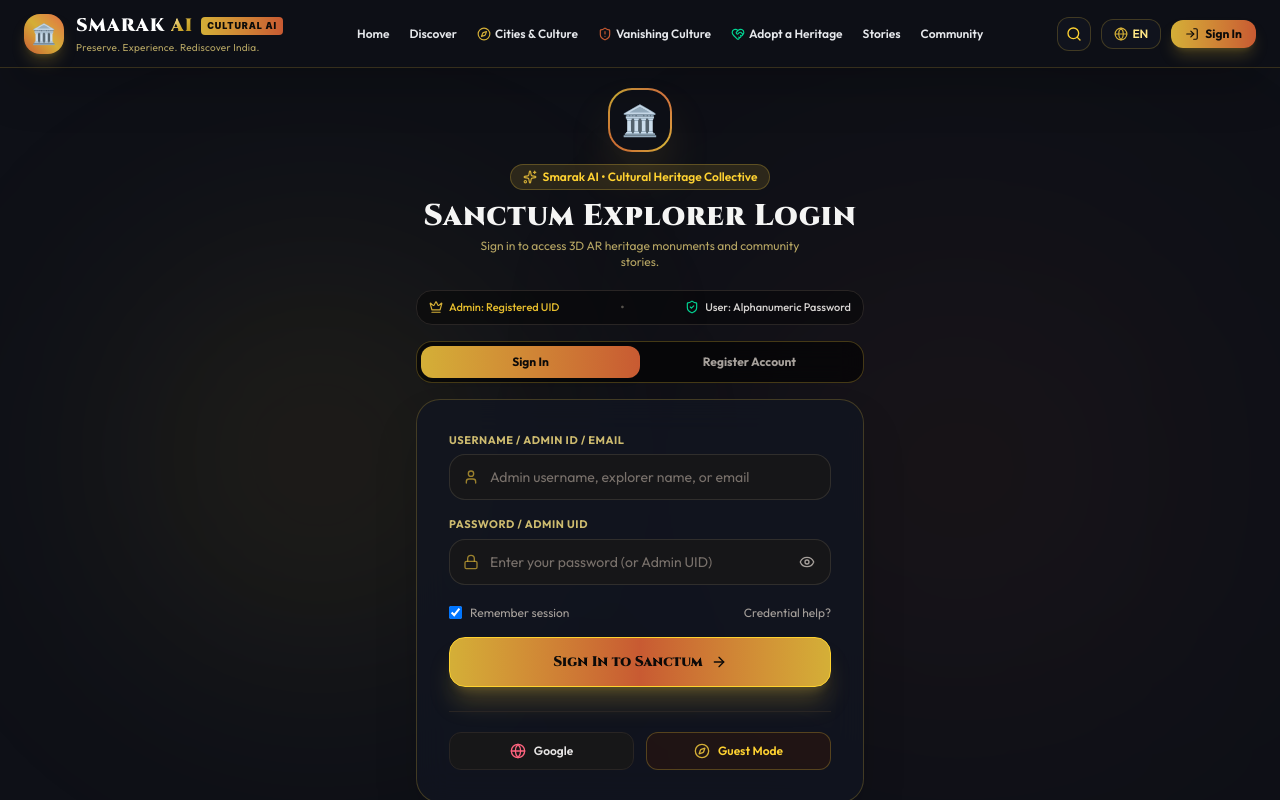
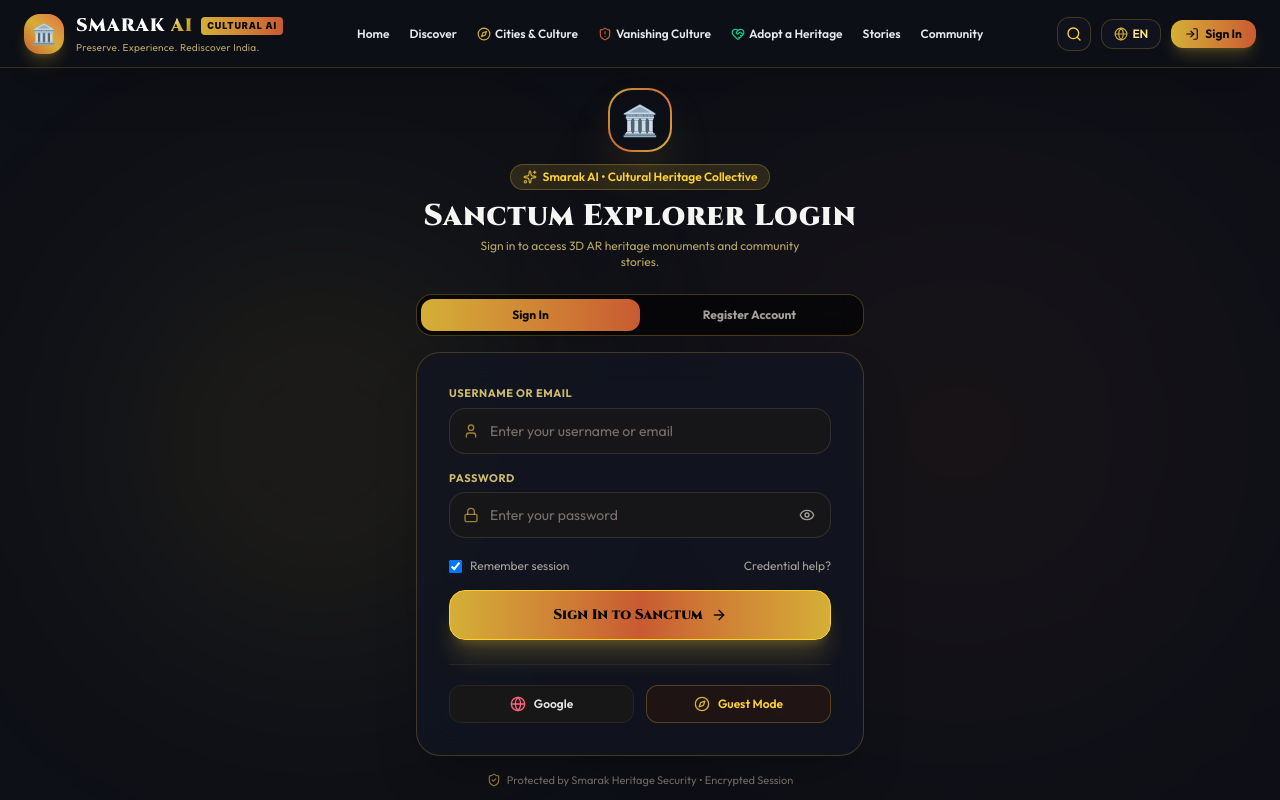
Before and after one commit to DEEP131106a/Smarak-XR, a React (Vite) app: page / in a window 1280 px wide. Both pictures are taken after a click on the button "Sign In". Shown: the top 800 px of the page. Built offline with nearby package versions, Linux system fonts and the light colour scheme; a web font is replaced by a local one.

Commit message:
fix(security): sanitize UI and alerts to conceal admin UID mechanisms from public interface

```diff
--- a/src/components/heritage/LoginPage.tsx
+++ b/src/components/heritage/LoginPage.tsx
@@ -14,7 +14,6 @@
   CheckCircle2,
   XCircle,
   ShieldCheck,
-  Crown,
   AlertTriangle,
 } from 'lucide-react';
 import { loginUser } from '../../services/heritageStateService';
@@ -102,7 +101,7 @@
       isOnlyDigits: true,
       isOnlyLetters: false,
       hasMinLength,
-      message: 'Numeric UIDs are reserved for Admins only! User passwords must be alphanumeric (contain both letters & numbers).',
+      message: 'Only alphanumeric password is required! Please include letters as well as numbers.',
     };
   }
 
@@ -193,13 +192,13 @@
       }
 
       // Check if username attempts to clash with admin usernames
-      const isAdminUsername = USERS_DATABASE.some(
+      const isReserved = USERS_DATABASE.some(
         (u) =>
           u.username.toLowerCase() === trimmedUser.toLowerCase() ||
           u.name.toLowerCase() === trimmedUser.toLowerCase()
       );
-      if (isAdminUsername) {
-        setError('This username is reserved for Heritage Admins. Please select another username.');
+      if (isReserved) {
+        setError('This username is reserved. Please select another username.');
         triggerHaptic('heavy');
         return;
       }
@@ -208,7 +207,7 @@
       if (!pwdValidation.isValid) {
         const alertMsg =
           pwdValidation.message ||
-          'Only alphanumeric password is required to set the password! Please include both letters and numbers (e.g., Heritage2026). Numeric UIDs are reserved for Admins only.';
+          'Only alphanumeric password is required to set the password! Please include both letters and numbers (e.g., Heritage2026).';
 
         setError(alertMsg);
         triggerHaptic('heavy');
@@ -216,7 +215,7 @@
         // Explicit browser alert as requested
         if (typeof window !== 'undefined') {
           window.alert(
-            `⚠️ Password Requirement Alert:\n\nOnly alphanumeric password is required to set the password!\n\n• Must contain letters and numbers (e.g., Explorer2026)\n• Purely numeric UIDs are reserved for Admins only.`
+            '⚠️ Password Requirement Alert:\n\nOnly alphanumeric password is required to set the password!\n\n• Must contain letters and numbers (e.g., Explorer2026)\n• Minimum 6 characters.'
           );
         }
         return;
@@ -285,12 +284,12 @@
 
     // SIGN IN FLOW
     if (!trimmedPass) {
-      setError('Please enter your password or admin UID.');
+      setError('Please enter your password.');
       triggerHaptic('heavy');
       return;
     }
 
-    // 1. Check if it is a built-in ADMIN account (UID credentials)
+    // 1. Check if it is a built-in ADMIN account (UID credentials handled securely in backend)
     const matchedAdmin = USERS_DATABASE.find(
       (u) =>
         u.username.toLowerCase() === trimmedUser.toLowerCase() ||
@@ -299,13 +298,12 @@
     );
 
     if (matchedAdmin) {
-      // Validate admin password / UID
       const valid =
         trimmedPass === matchedAdmin.password ||
         (matchedAdmin.uid && trimmedPass === matchedAdmin.uid);
 
       if (!valid) {
-        setError('Incorrect password or UID for this Admin account. Please try again.');
+        setError('Incorrect username or password. Please try again.');
         triggerHaptic('heavy');
         return;
       }
@@ -321,7 +319,7 @@
           matchedAdmin.avatar,
           matchedAdmin.points,
           matchedAdmin.level,
-          true // ADMIN account
+          Boolean(matchedAdmin.isAdmin)
         );
 
         soundEngine.playTempleBell(880, 2.5);
@@ -350,7 +348,7 @@
 
     if (matchedUser) {
       if (trimmedPass !== matchedUser.password) {
-        setError('Incorrect password. Please try again.');
+        setError('Incorrect username or password. Please try again.');
         triggerHaptic('heavy');
         return;
       }
@@ -385,7 +383,7 @@
     }
 
     // No user found
-    setError('Account not found. Please verify your username or register a new user account.');
+    setError('Account not found. Please verify your credentials or register an account.');
     triggerHaptic('heavy');
   };
 
@@ -428,7 +426,7 @@
         className="w-full max-w-md relative z-10"
       >
         {/* Header Branding */}
-        <div className="text-center mb-5">
+        <div className="text-center mb-6">
           <div className="w-16 h-16 rounded-3xl bg-gradient-to-tr from-[#c85a32] via-[#d4af37] to-[#e06d43] p-0.5 shadow-2xl shadow-[#d4af37]/25 mx-auto mb-3 transform hover:scale-105 transition-transform flex items-center justify-center">
             <div className="w-full h-full rounded-[22px] bg-[#0e1017] flex items-center justify-center text-3xl">
               🏛️
@@ -441,26 +439,13 @@
           </div>
 
           <h1 className="font-cinzel font-black text-2xl sm:text-3xl text-stone-100 tracking-wide">
-            {activeTab === 'signin' ? 'Sanctum Explorer Login' : 'Create User Account'}
+            {activeTab === 'signin' ? 'Sanctum Explorer Login' : 'Create Explorer Account'}
           </h1>
           <p className="text-xs text-amber-200/70 font-outfit mt-1 max-w-xs mx-auto">
             {activeTab === 'signin'
               ? 'Sign in to access 3D AR heritage monuments and community stories.'
               : 'Join the Smarak collective. Set your username and alphanumeric password.'}
           </p>
-        </div>
-
-        {/* Roles & Credentials Clarification Bar */}
-        <div className="mb-4 px-3 py-2 rounded-2xl bg-black/40 border border-stone-800 text-[11px] flex items-center justify-between text-stone-300">
-          <span className="flex items-center gap-1.5 text-amber-300/90 font-medium">
-            <Crown className="w-3.5 h-3.5 text-[#d4af37]" />
-            <span>Admin: Registered UID</span>
-          </span>
-          <span className="text-stone-600 font-bold">•</span>
-          <span className="flex items-center gap-1.5 text-stone-300 font-medium">
-            <ShieldCheck className="w-3.5 h-3.5 text-emerald-400" />
-            <span>User: Alphanumeric Password</span>
-          </span>
         </div>
 
         {/* Tab Switcher */}
@@ -552,7 +537,7 @@
                 htmlFor="username"
                 className="block text-[11px] font-bold text-amber-200/80 mb-1.5 uppercase tracking-wider"
               >
-                {activeTab === 'signin' ? 'Username / Admin ID / Email' : 'User Name (Username)'}
+                {activeTab === 'signin' ? 'Username or Email' : 'Explorer Username'}
               </label>
               <div className="relative flex items-center">
                 <div className="absolute left-3.5 text-[#d4af37]/70 pointer-events-none">
@@ -570,8 +555,8 @@
                   }}
                   placeholder={
                     activeTab === 'signin'
-                      ? 'Admin username, explorer name, or email'
-                      : 'Choose your unique username (e.g. vansh_explorer)'
+                      ? 'Enter your username or email'
+                      : 'Choose your unique username (e.g. alex_explorer)'
                   }
                   className="w-full pl-10 pr-4 py-3 rounded-2xl bg-stone-900/60 border border-stone-700/60 focus:border-[#d4af37] focus:ring-2 focus:ring-[#d4af37]/20 text-white placeholder-stone-500 text-sm outline-none transition-all"
                 />
@@ -601,7 +586,7 @@
                       setEmail(e.target.value);
                       if (error) setError(null);
                     }}
-                    placeholder="user@example.com"
+                    placeholder="explorer@example.com"
                     className="w-full pl-10 pr-4 py-3 rounded-2xl bg-stone-900/60 border border-stone-700/60 focus:border-[#d4af37] focus:ring-2 focus:ring-[#d4af37]/20 text-white placeholder-stone-500 text-sm outline-none transition-all"
                   />
                 </div>
@@ -615,7 +600,7 @@
                   htmlFor="password"
                   className="block text-[11px] font-bold text-amber-200/80 uppercase tracking-wider"
                 >
-                  {activeTab === 'signin' ? 'Password / Admin UID' : 'Set Alphanumeric Password'}
+                  Password
                 </label>
                 {activeTab === 'register' && (
                   <span className="text-[10px] text-amber-300 font-mono font-medium">
@@ -639,8 +624,8 @@
                   }}
                   placeholder={
                     activeTab === 'signin'
-                      ? 'Enter your password (or Admin UID)'
-                      : 'e.g., Heritage2026, Vansh99'
+                      ? 'Enter your password'
+                      : 'e.g., Heritage2026'
                   }
                   className={`w-full pl-10 pr-11 py-3 rounded-2xl bg-stone-900/60 border text-white placeholder-stone-500 text-sm outline-none transition-all ${
                     activeTab === 'register' && password.length > 0
@@ -665,9 +650,9 @@
                   <div className="flex items-center justify-between text-[10px]">
                     <span className="text-stone-400 font-medium">Password Requirements:</span>
                     {pwdValidation.isOnlyDigits && (
-                      <span className="text-rose-400 font-bold flex items-center gap-1">
+                      <span className="text-amber-400 font-medium flex items-center gap-1">
                         <AlertTriangle className="w-3 h-3" />
-                        <span>UID is for Admins only</span>
+                        <span>Must include letters too</span>
                       </span>
                     )}
                   </div>
@@ -723,7 +708,7 @@
                   </div>
 
                   <p className="text-[10px] text-amber-300/80 leading-tight pt-0.5">
-                    💡 Users require alphanumeric credentials. Purely numeric UIDs are reserved for Admins.
+                    💡 Password must be alphanumeric (contain both letters and numbers).
                   </p>
                 </div>
               )}
@@ -771,9 +756,7 @@
                 <button
                   type="button"
                   onClick={() =>
-                    setInfoMessage(
-                      'Admins sign in with registered UID. Users sign in with their registered username & alphanumeric password.'
-                    )
+                    setInfoMessage('Enter your registered username/email and password to sign in.')
                   }
                   className="text-stone-400 hover:text-[#d4af37] text-xs transition-colors"
                 >
@@ -795,7 +778,7 @@
                 </>
               ) : (
                 <>
-                  <span>{activeTab === 'signin' ? 'Sign In to Sanctum' : 'Register User Account'}</span>
+                  <span>{activeTab === 'signin' ? 'Sign In to Sanctum' : 'Register Explorer Account'}</span>
                   <ArrowRight className="w-4 h-4" />
                 </>
               )}
```
